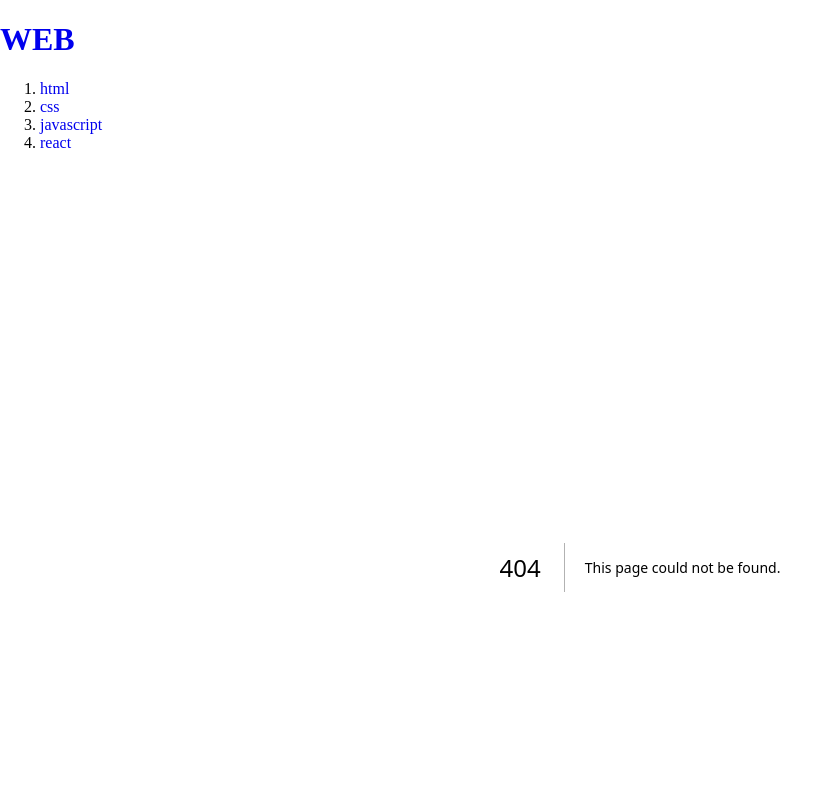
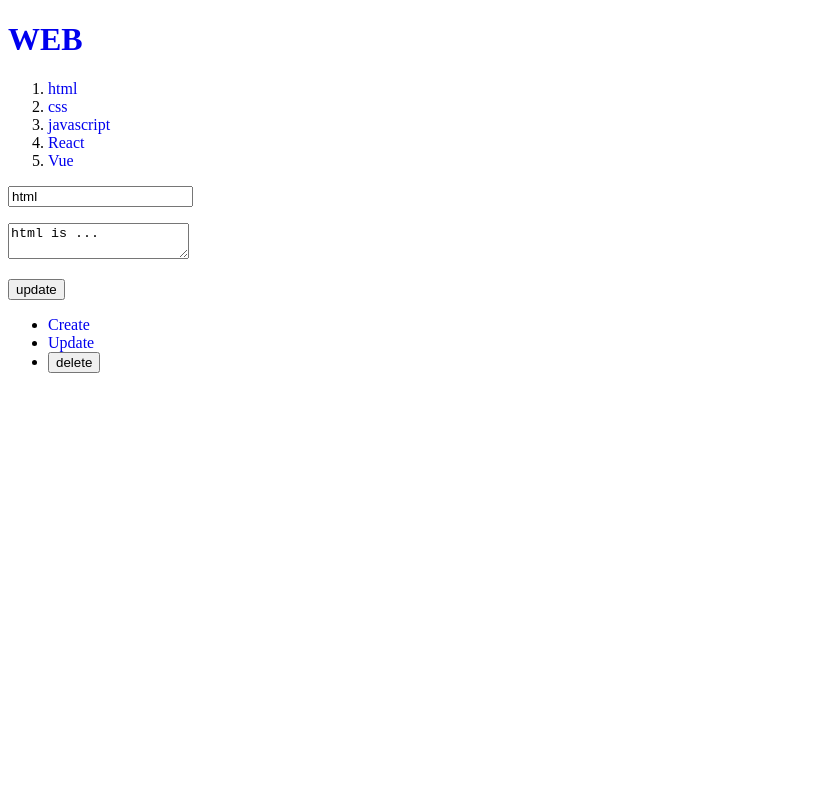
Before and after one commit to YouJin-Cho/nextApp, a Next.js app: page /update/1 in a window 1280 px wide. Before the commit this address had no page. Shown: the top 800 px of the page, without its empty margins (0-839 px from the left). Built offline with nearby package versions, Linux system fonts and the light colour scheme; data requests are answered from the project's data file.

Commit message:
add : update 기능 구현

```diff
--- a/db.json
+++ b/db.json
@@ -16,9 +16,14 @@
       "id": 3
     },
     {
-      "title": "react",
-      "body": "react is ...",
+      "title": "React",
+      "body": "React is ...",
       "id": 4
+    },
+    {
+      "title": "Vue",
+      "body": "Vue is ...",
+      "id": 5
     }
   ],
   "posts": [
--- /dev/null
+++ b/src/app/Control.js
@@ -0,0 +1,23 @@
+"use client"
+import Link from 'next/link';
+import { useParams } from 'next/navigation';
+
+export function Control() {
+
+  const params = useParams()
+  const id = params.id
+
+  return (
+    <ul>
+      <li><Link href='/create'>Create</Link></li>
+      {
+        id ?
+        <>
+          <li><Link href={"/update/"+id}>Update</Link></li>
+          <li><input type='button' value='delete' /></li>
+        </>
+        : null
+      }
+    </ul>
+  );
+}
--- a/src/app/create/page.js
+++ b/src/app/create/page.js
@@ -23,6 +23,7 @@
         .then(result => {
           console.log(result)
           const lastid = result.id
+          router.refresh()
           router.push(`/read/${lastid}`)
         })
     }}>
--- a/src/app/layout.js
+++ b/src/app/layout.js
@@ -1,5 +1,6 @@
 import Link from 'next/link'
 import './globals.css'
+import { Control } from './Control'
 
 export const metadata = {
   title: 'Web tutorials',
@@ -24,11 +25,7 @@
           }
         </ol>
           {children}
-        <ul>
-          <li><Link href='/create'>Create</Link></li>
-          <li><Link href='/update/1'>Update</Link></li>
-          <li><input type='button' value='delete' /></li>
-        </ul>
+          <Control />
       </body>
     </html>
   )
--- a/src/app/read/[id]/page.js
+++ b/src/app/read/[id]/page.js
@@ -1,6 +1,6 @@
 export default async function Read(props) {
 
-  const resRead = await fetch(`http://localhost:9999/topics/${props.params.id}`)
+  const resRead = await fetch(`http://localhost:9999/topics/${props.params.id}`, {cache: 'no-store'})
   const topic = await resRead.json()
 
   return (
--- /dev/null
+++ b/src/app/update/[id]/page.js
@@ -0,0 +1,56 @@
+
+"use client"
+
+import { useParams, useRouter } from "next/navigation"
+import { useEffect, useState } from "react"
+
+export default function Update() {
+  const [title, setTitle] = useState('')
+  const [body, setBody] = useState('')
+  const router = useRouter()
+  const params = useParams()
+  const updateId = params.id
+
+  useEffect(() => {
+    fetch('http://localhost:9999/topics/' + updateId)
+      .then((res) => res.json())
+      .then(result => {
+        setTitle(result.title)
+        setBody(result.body)
+      })
+  }, [])
+
+  return (
+    <form onSubmit={(e) => {
+      e.preventDefault()
+      const title = e.target.title.value
+      const body = e.target.body.value
+
+      const options = {
+        method: 'PATCH', // PUT
+        headers: {
+          'Content-Type' : 'application/json'
+        },
+        body: JSON.stringify({title, body})
+      }
+      fetch(`http://localhost:9999/topics/` + updateId, options)
+        .then((res) => res.json())
+        .then(result => {
+          console.log(result)
+          const lastid = result.id
+          router.refresh()
+          router.push(`/read/${lastid}`)
+        })
+    }}>
+      <p>
+        <input type="text" name="title" placeholder="title" value={title} onChange={(e) => setTitle(e.target.value)}/>
+      </p>
+      <p>
+        <textarea name="body" placeholder="body" value={body} onChange={(e) => setBody(e.target.value)}></textarea>
+      </p>
+      <p>
+        <input type="submit" value="update"/>
+      </p>
+    </form>
+  )
+}
```
